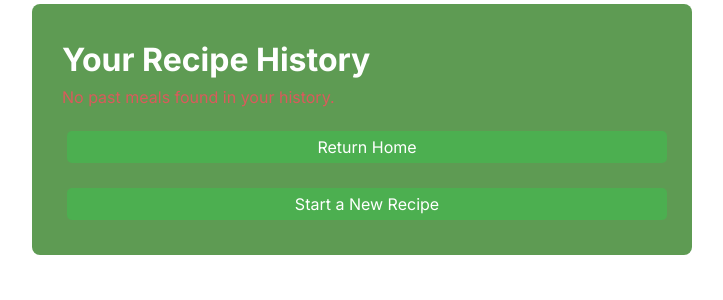
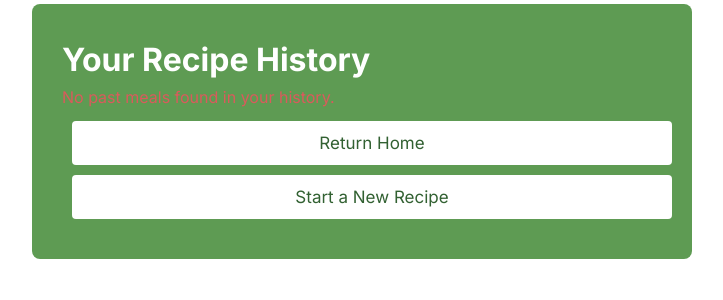
Before and after one commit to 303gabby/crave_app, a Flask app: page /history in a window 1280 px wide. Shown: the part 76-376 px from the top of the page, without its empty margins (278-1001 px from the left). Run offline with Flask 3, Linux system fonts and the light colour scheme; the visitor is signed in with stand-in values (Sample User, id 1); data that the repository does not hold is empty; some web fonts are replaced.

Commit message:
fix: updated return buttons

```diff
--- a/static/css/style.css
+++ b/static/css/style.css
@@ -416,25 +416,18 @@ a:hover {
     display: block;
     width: 100%;
     padding: 12px;
-   margin: 5px;
-    background-color: #326132;
-    color: white;
+    margin: 10px;
+    background-color: white;
+    color: #326132;
     border: none;
     border-radius: 4px;
-    font-size: 18px;
+    font-size: 17px;
     cursor: pointer;
     transition: background-color 0.3s ease;
-
-    position: relative;
-    overflow: hidden;
-    padding: 0;
-
 }
 
 .dee a{
-    color: white;
-
-    display: block;
+    color: #326132;
     width: 100%;
     height: 100%;
     line-height: 12px;
@@ -443,12 +436,12 @@ a:hover {
 
 }
 .dee a:hover{
-    color: white;
+    color: #326132;
     text-decoration: none;
 }
 .dee:hover {
-    background-color: #4cae4c;
-    color: white;
+    background-color: #e1ffe1;
+    color: #326132;
     text-decoration: none;
 }
 
@@ -580,7 +573,7 @@ a:hover {
     transform: translateY(-2px);
 }
 
-/* Styling for the return buttons */
+/* Styling for the return buttons
 .dee {
     margin-top: 20px;
     padding: 10px 20px;
@@ -601,7 +594,7 @@ a:hover {
 .dee a {
     color: white;
     text-decoration: none;
-}
+} */
 
 /* Grocery ZIP Form */
 .zip-form {
```
